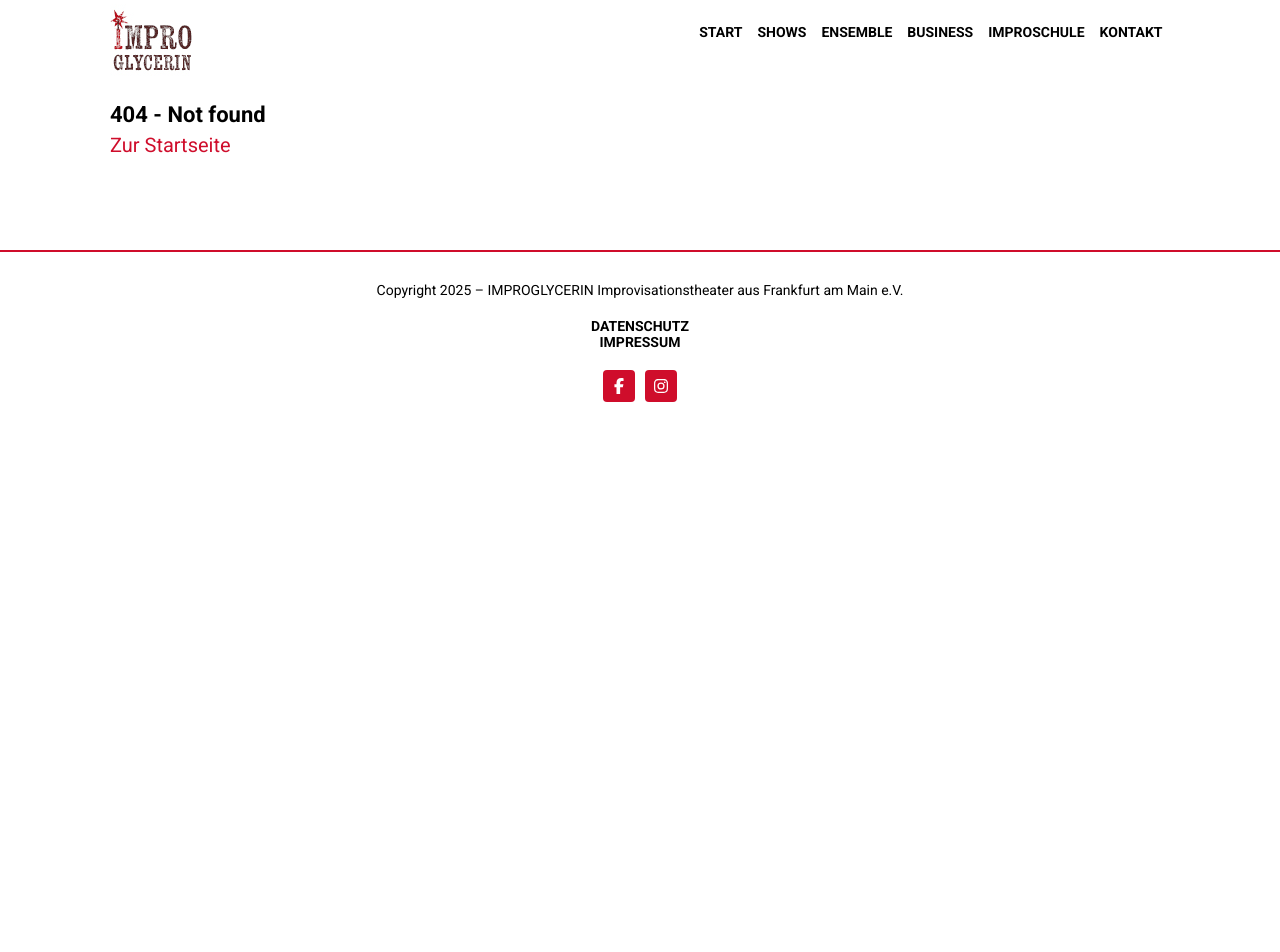
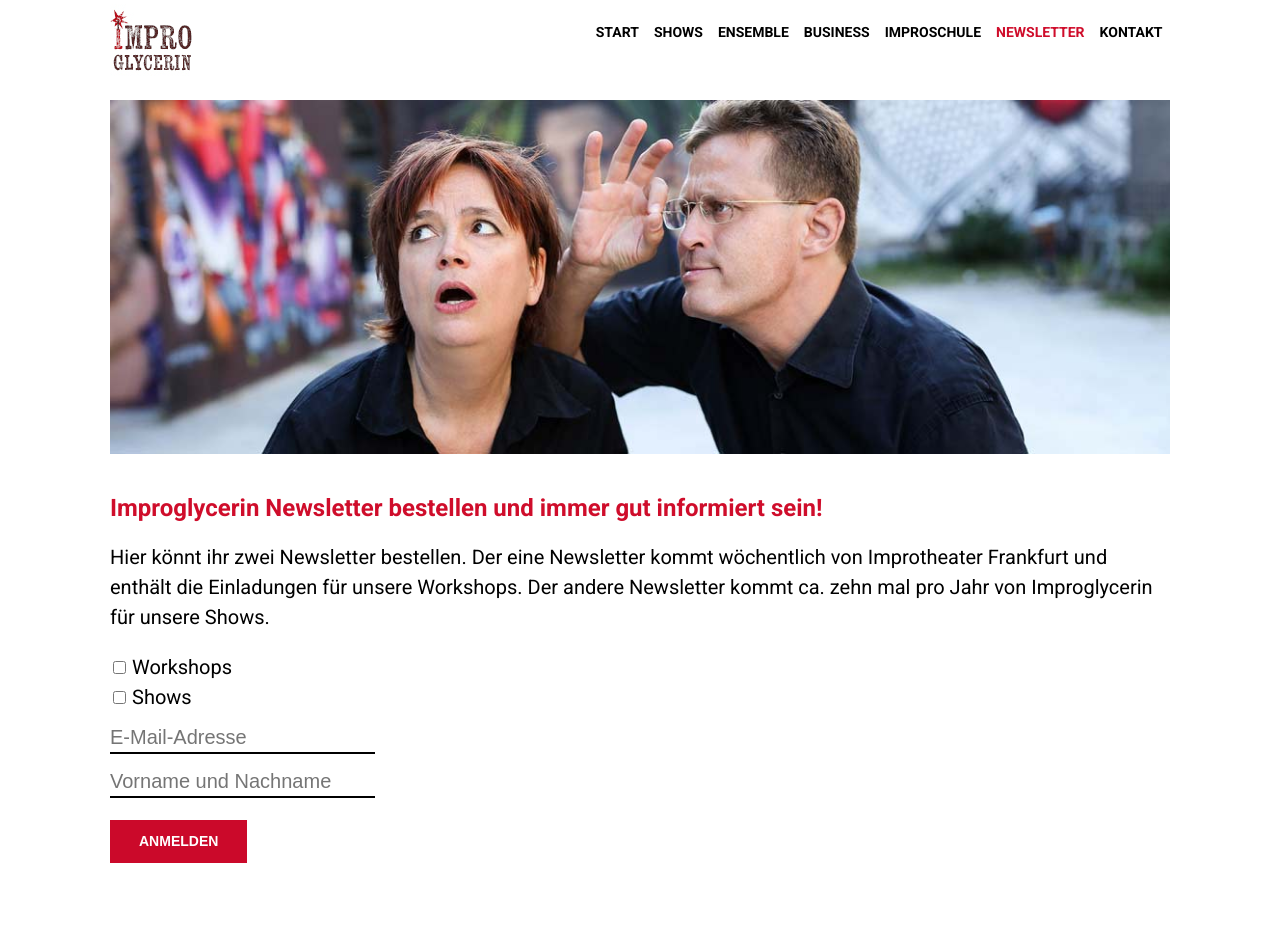
Before and after one commit to Birdy2014/improglycerin.de, a Next.js app: page /newsletter in a window 1280 px wide. Before the commit this address had no page. Shown: the top 952 px of the page. Before the commit the page ends 800 px from the top, so only its background shows below. Built offline with nearby package versions, Linux system fonts and the light colour scheme.

Commit message:
Add newsletter page

```diff
--- a/app/_components/Nav.tsx
+++ b/app/_components/Nav.tsx
@@ -15,6 +15,7 @@ export default function Nav() {
     { name: "ENSEMBLE", href: "/ensemble" },
     { name: "BUSINESS", href: "/business" },
     { name: "IMPROSCHULE", href: "https://improtheater-frankfurt.de" },
+    { name: "NEWSLETTER", href: "/newsletter" },
     { name: "KONTAKT", href: "/kontakt" },
   ];
 
--- /dev/null
+++ b/app/newsletter/Newsletter.module.css
@@ -0,0 +1,50 @@
+.newsletter {
+  & p {
+    margin: 20px 0;
+  }
+}
+
+.form {
+  display: flex;
+  flex-direction: column;
+  gap: 10px;
+  align-items: flex-start;
+}
+
+.checkboxContainer input {
+  margin: 3px 6px 3px 3px;
+}
+
+.textContainer input {
+  border: none;
+  border-bottom: 2px solid black;
+  max-width: 350px;
+  width: 100%;
+  font-size: 20px;
+  margin-bottom: 12px;
+  padding-bottom: 3px;
+
+  &:focus {
+    border-bottom-color: var(--color-accent);
+    transition: border 0.4s;
+  }
+}
+
+/* This is copied from the Button component because it is not a Link. */
+.subscribeButton {
+  display: block;
+  width: fit-content;
+  height: fit-content;
+  padding: 13px 29px;
+  font-size: 14px;
+  font-weight: bold;
+  line-height: 17px;
+  background-color: #cb092a;
+  color: white;
+  border: none;
+  cursor: pointer;
+
+  &:hover {
+    background-color: #3a0300;
+  }
+}
--- /dev/null
+++ b/app/newsletter/Newsletter.tsx
@@ -0,0 +1,188 @@
+"use client";
+
+import { useRef, useState } from "react";
+import styles from "./Newsletter.module.css";
+
+enum SubscriptionState {
+  NOT_SUBSCRIBED,
+  SUBSCRIBED,
+  ALREADY_SUBSCRIBED,
+  ERROR,
+}
+
+export default function Newsletter() {
+  const [subscribed, setSubscribed] = useState(
+    SubscriptionState.NOT_SUBSCRIBED,
+  );
+
+  const [email, setEmail] = useState("");
+
+  const checkboxWorkshops = useRef<HTMLInputElement>(null);
+
+  async function handleSubmit(event: React.FormEvent<HTMLFormElement>) {
+    event.preventDefault();
+    const data = new FormData(event.currentTarget);
+    const workshops = data.get("checkboxWorkshops");
+    const shows = data.get("checkboxShows");
+    const email = data.get("email");
+    const name = data.get("name");
+    const subscribedTo = (workshops ? 1 : 0) | (shows ? 2 : 0);
+
+    if (!email || !name || subscribedTo < 1 || subscribedTo > 3) {
+      return;
+    }
+
+    try {
+      const response = await fetch(
+        "https://improtheater-frankfurt.de/api/newsletter/subscribe",
+        {
+          method: "POST",
+          headers: { "Content-Type": "application/json" },
+          body: JSON.stringify({ email, name, subscribedTo }),
+        },
+      );
+
+      if (response.status === 409) {
+        setSubscribed(SubscriptionState.ALREADY_SUBSCRIBED);
+        return;
+      }
+
+      if (!response.ok) {
+        setSubscribed(SubscriptionState.ERROR);
+        return;
+      }
+
+      setEmail(email.toString());
+      setSubscribed(SubscriptionState.SUBSCRIBED);
+    } catch (error) {
+      setSubscribed(SubscriptionState.ERROR);
+      console.error(error);
+    }
+  }
+
+  function checkValidity(event: React.ChangeEvent<HTMLFormElement>) {
+    const data = new FormData(event.currentTarget);
+    const workshops = data.get("checkboxWorkshops");
+    const shows = data.get("checkboxShows");
+    const valid = workshops || shows;
+    if (!checkboxWorkshops.current) {
+      return;
+    }
+    checkboxWorkshops.current.setCustomValidity(
+      valid ? "" : "Es muss mindestens ein Newsletter ausgewählt sein.",
+    );
+  }
+
+  return (
+    <div className={styles.newsletter}>
+      <div
+        style={{
+          display:
+            subscribed === SubscriptionState.NOT_SUBSCRIBED ? "block" : "none",
+        }}
+      >
+        <h1>
+          Improglycerin Newsletter bestellen und immer gut informiert sein!
+        </h1>
+        <p>
+          Hier könnt ihr zwei Newsletter bestellen. Der eine Newsletter kommt
+          wöchentlich von Improtheater Frankfurt und enthält die Einladungen für
+          unsere Workshops. Der andere Newsletter kommt ca. zehn mal pro Jahr
+          von Improglycerin für unsere Shows.
+        </p>
+
+        <form
+          className={styles.form}
+          onChange={checkValidity}
+          onSubmit={handleSubmit}
+        >
+          <div className={styles.checkboxContainer}>
+            <label>
+              <input
+                type="checkbox"
+                name="checkboxWorkshops"
+                ref={checkboxWorkshops}
+              />
+              Workshops
+            </label>
+            <br />
+            <label>
+              <input type="checkbox" name="checkboxShows" />
+              Shows
+            </label>
+            <br />
+          </div>
+
+          <div className={styles.textContainer}>
+            <input
+              type="email"
+              name="email"
+              placeholder="E-Mail-Adresse"
+              required
+            />
+            <br />
+            <input
+              type="text"
+              name="name"
+              placeholder="Vorname und Nachname"
+              required
+            />
+            <br />
+          </div>
+
+          <input
+            type="submit"
+            className={styles.subscribeButton}
+            value="ANMELDEN"
+          />
+        </form>
+      </div>
+
+      <div
+        style={{
+          display:
+            subscribed === SubscriptionState.SUBSCRIBED ? "block" : "none",
+        }}
+      >
+        <h1>Vielen Dank für Deine Newsletter-Anmeldung</h1>
+        <p>
+          Du erhältst gleich eine E-Mail von uns. Bitte bestätige die Anmeldung
+          durch einfaches Klicken des Bestätigungslinks in dieser E-Mail. Erst
+          dann erhältst Du unseren Newsletter an Deine angegebene
+          E-Mail-Adresse: {email}
+        </p>
+      </div>
+
+      <div
+        style={{
+          display:
+            subscribed === SubscriptionState.ALREADY_SUBSCRIBED
+              ? "block"
+              : "none",
+        }}
+      >
+        <h1>Die Newsletter-Anmeldung war nicht erfolgreich</h1>
+        <p>
+          Entweder bist du schon angemeldet oder du hast den Link in der
+          Bestätigungsmail noch nicht angeklickt.
+        </p>
+        <p>
+          Falls du bereits bei einem der Newsletter angemeldet bist und dich
+          auch für den anderen Newsletter anmelden willst, findest du den
+          passenden Anmeldelink im Footer eines Newsletters und der
+          Newsletterbestätigung.
+        </p>
+      </div>
+
+      <div
+        style={{
+          display: subscribed === SubscriptionState.ERROR ? "block" : "none",
+        }}
+      >
+        <h1>Die Newsletter-Anmeldung war nicht erfolgreich</h1>
+
+        <p>Es ist ein unbekannter Fehler aufgetreten.</p>
+      </div>
+    </div>
+  );
+}
--- /dev/null
+++ b/app/newsletter/page.module.css
@@ -0,0 +1,5 @@
+.page {
+  display: flex;
+  flex-direction: column;
+  gap: 40px;
+}
--- /dev/null
+++ b/app/newsletter/page.tsx
@@ -0,0 +1,17 @@
+import type { Metadata } from "next";
+import styles from "./page.module.css";
+import Newsletter from "./Newsletter";
+
+export const metadata: Metadata = {
+  title: "NEWSLETTER",
+};
+
+export default function Page() {
+  return (
+    <div className={styles.page}>
+      <img src="/teaser-newsletter.jpg" />
+
+      <Newsletter />
+    </div>
+  );
+}
```
Also changed, not shown: public/teaser-newsletter.jpg (added).
